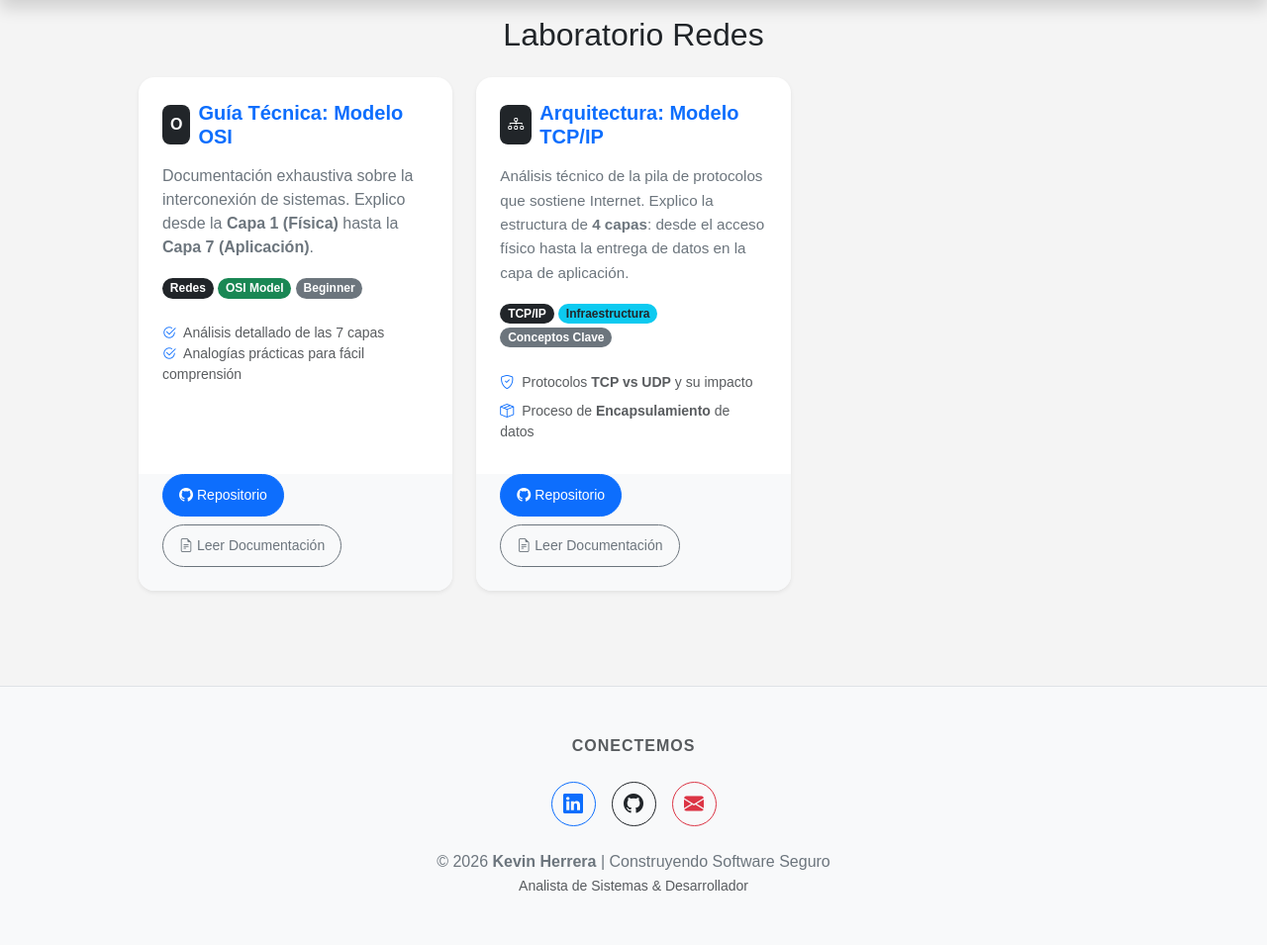
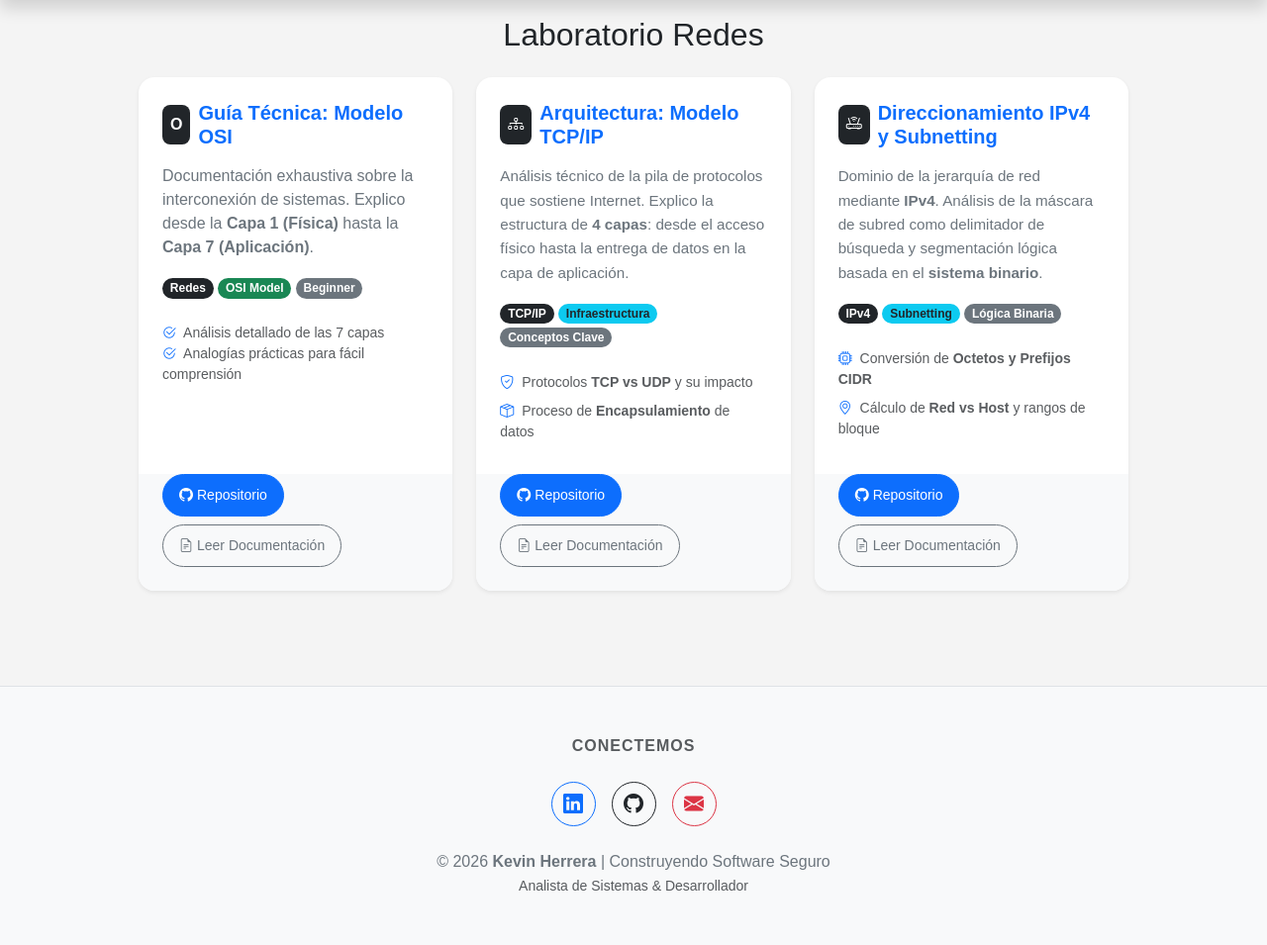
Before and after one commit to kvnn04/django-docker-nginx-portfolio, a Django app: page /proyectos/redes in a window 1280 px wide. Shown: the part 56-1011 px from the top of the page at 99% size. Run offline with Django 5.2, Linux system fonts and the light colour scheme.

Commit message:
Feat: sumar a portfolio entendimiento de Direccionamiento IPv4 y subnetting

```diff
--- a/proyectos/templates/proyectos/redes.html
+++ b/proyectos/templates/proyectos/redes.html
@@ -89,6 +89,51 @@
         </div>
     </div>
 </div>
+
+<div class="col">
+    <div class="card h-100 shadow-sm border-0 rounded-4 overflow-hidden">
+        <div class="card-body p-4">
+            <div class="d-flex align-items-center mb-3">
+                <span class="p-2 bg-dark text-white rounded-3 me-2 fw-bold" title="Networking">
+                    <i class="bi bi-router"></i>
+                </span>
+                <h5 class="card-title text-primary fw-bold mb-0">Direccionamiento IPv4 y Subnetting</h5>
+            </div>
+
+            <p class="card-text text-secondary" style="font-size: 0.95rem; line-height: 1.6;">
+                Dominio de la jerarquía de red mediante <strong>IPv4</strong>. Análisis de la máscara de subred como delimitador de búsqueda y segmentación lógica basada en el <strong>sistema binario</strong>.
+            </p>
+
+            <div class="mb-4">
+                <span class="badge rounded-pill bg-dark">IPv4</span>
+                <span class="badge rounded-pill bg-info text-dark">Subnetting</span>
+                <span class="badge rounded-pill bg-secondary">Lógica Binaria</span>
+            </div>
+
+            <ul class="list-unstyled small text-muted mb-0">
+                <li class="mb-2">
+                    <i class="bi bi-cpu text-primary me-1"></i>
+                    Conversión de <strong>Octetos y Prefijos CIDR</strong>
+                </li>
+                <li>
+                    <i class="bi bi-geo-alt text-primary me-1"></i>
+                    Cálculo de <strong>Red vs Host</strong> y rangos de bloque
+                </li>
+            </ul>
+        </div>
+
+        <div class="card-footer bg-light border-0 mt-2 p-4 pt-0 d-flex flex-wrap gap-2 align-items-center">
+            <a href="https://github.com/kvnn04/Networking-Essentials" target="_blank"
+            class="btn btn-primary btn-sm px-3 rounded-pill d-inline-flex align-items-center flex-grow-1 flex-sm-grow-0 justify-content-center">
+                <i class="bi bi-github me-1"></i> <span>Repositorio</span>
+            </a>
+            <a href="https://docs.google.com/document/d/1IB7W-QQVlQWOg4Nz5m7P6MaKiziQVBwDze7H90iQt3w/edit?usp=sharing" target="_blank"
+            class="btn btn-outline-secondary btn-sm px-3 rounded-pill d-inline-flex align-items-center flex-grow-1 flex-sm-grow-0 justify-content-center">
+                <i class="bi bi-file-earmark-text me-1"></i> <span>Leer Documentación</span>
+            </a>
+        </div>
+    </div>
+</div>
         <!-- <div class="col">
             <div class="card h-100 shadow-sm">
                 <div class="card-body">
```
